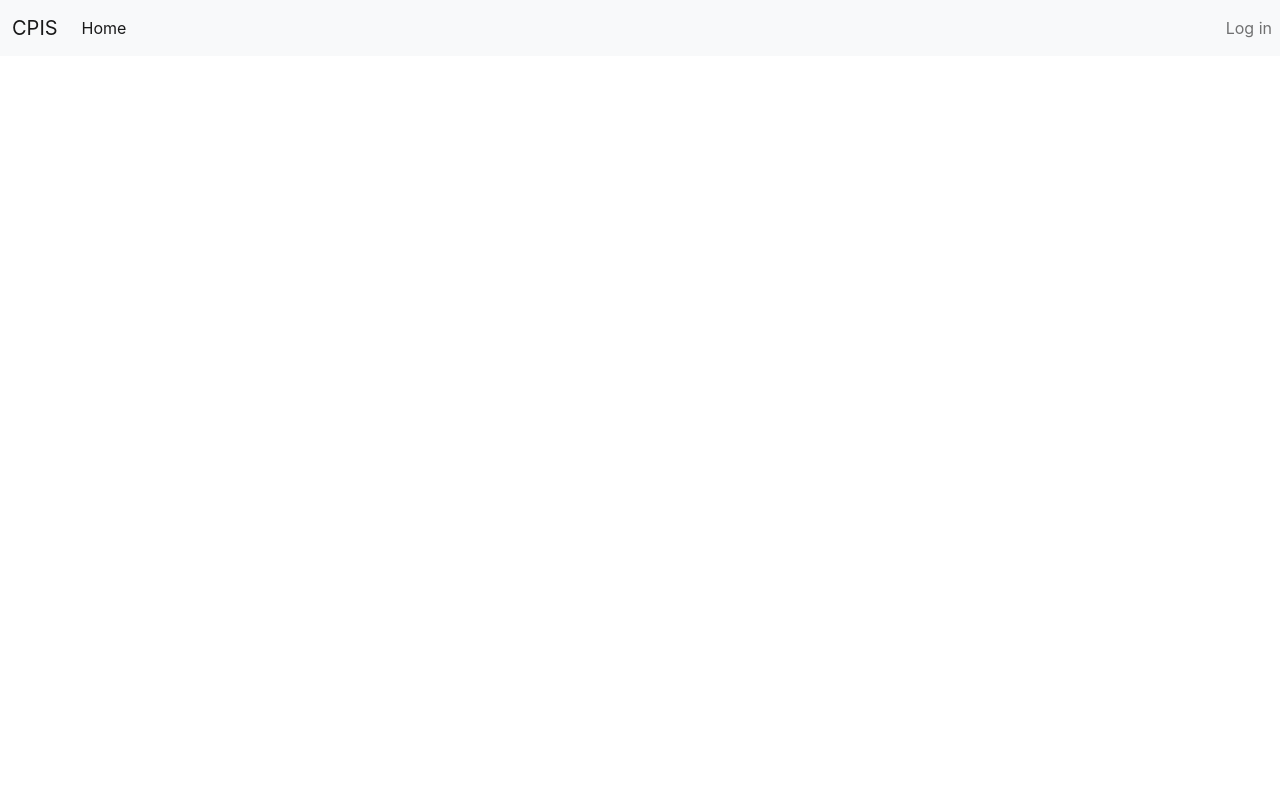
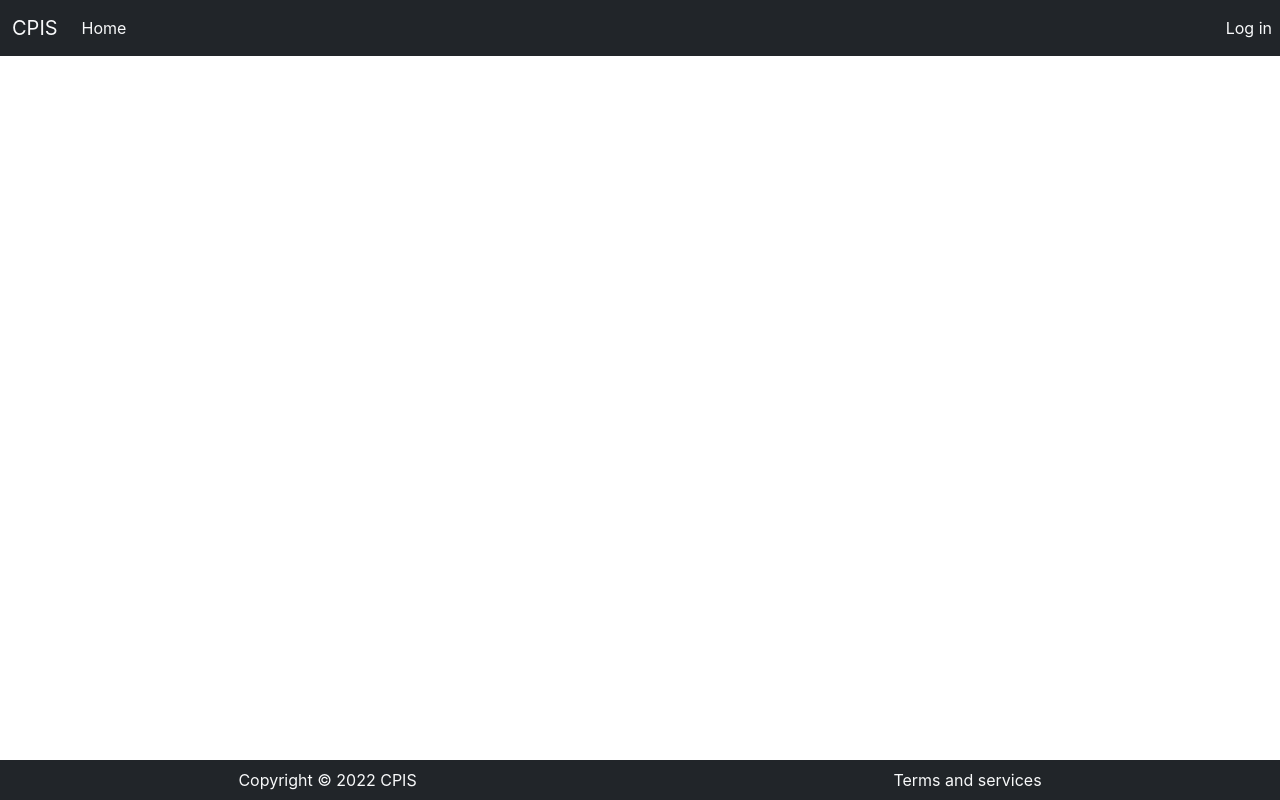
Before and after one commit to KalaNeha/covid_patient_info_ui, a React (Create React App) app: page /1/1/1/1 in a window 1280 px wide. Built offline with nearby package versions, Linux system fonts and the light colour scheme; no server answers.

Commit message:
css added

```diff
--- a/package.json
+++ b/package.json
@@ -11,7 +11,7 @@
     "@testing-library/react": "^13.4.0",
     "@testing-library/user-event": "^13.5.0",
     "axios": "^0.27.2",
-    "bootstrap": "^4.1.1",
+    "bootstrap": "^4.6.2",
     "chart.js": "^3.9.1",
     "d3": "^3.5.17",
     "d3-scale": "^4.0.2",
--- a/src/App.js
+++ b/src/App.js
@@ -8,12 +8,15 @@ import DistrictList from './user/District_list';
 import DistrictInformation from './admin/DistrictInformation';
 import './App.css';
 import {BrowserRouter as Router,  Route, Routes,} from 'react-router-dom';
+import Footer from "./component/Footer";
 
 function App(){
 
     return (
+      <>
+      <Nav/>
       <Router>
-    <Nav/>
+
     {/* <ProtectedRoutes /> */}
     <Routes>
      {/* <Route path="/" element={<Navigate to="/home" />} /> */}
@@ -28,6 +31,10 @@ function App(){
 
     </Routes>
 </Router>
+<Footer/>
+
+      </>
+
     );
 
 }
--- a/src/admin/Login.js
+++ b/src/admin/Login.js
@@ -46,7 +46,7 @@ function App() {
       <div className="error">{errorMessages.message}</div>
     );
 
-  const renderForm = (
+ const renderForm = (
     <div className="form">
       <form onSubmit={handleSubmit}>
         <div className="input-container">
--- a/src/component/Chart.js
+++ b/src/component/Chart.js
@@ -49,11 +49,12 @@ export default function App({data}) {
       height={500}
       data={data}
       margin={{
-        top: 50,
+        top: 200,
         right: 30,
         left: 100,
         bottom: 5
       }}
+      padding-bottom={56}
     >
       <CartesianGrid strokeDasharray="3 3" />
       <XAxis dataKey="name" />
--- /dev/null
+++ b/src/component/Footer.js
@@ -0,0 +1,16 @@
+import React from 'react';
+
+function Footer(){
+	return(
+		<>
+			<div className="fixed-bottom text-light bg-dark">
+				<div className=" d-flex justify-content-around">
+						 <div class="p-2">Copyright © 2022 CPIS</div>
+				  		<div class="p-2">Terms and services</div>
+
+				</div>
+			</div>
+		</>
+	);
+}
+export default Footer;
--- a/src/component/LineChart.js
+++ b/src/component/LineChart.js
@@ -34,7 +34,7 @@ import {
     },
   };
 
-  const labels = ['January', 'February', 'March', 'April', 'May', 'June', 'July', 'August', 'September'];
+  const labels = ['January', 'February', 'March', 'April', 'May', 'June', 'July', 'August', 'September']
 
   const data = {
     labels,
@@ -43,19 +43,19 @@ import {
         label: 'Active Cases',
         data: [37444,37544,57444,77440,87444,47449,37478],
         borderColor: 'blue',
-        backgroundColor: 'rgba(255, 99, 132, 0.5)',
+        backgroundColor: 'blue',
       },
       {
         label: 'Closed Cases',
         data: [30444,37544,57444,77440,77444,87449,97478],
         borderColor: 'red',
-        backgroundColor: 'rgba(53, 162, 235, 0.5)',
+        backgroundColor: 'red',
       },
       {
         label: 'Death',
         data: [37404,27544,7444,7440,7444,4449,3478],
         borderColor: 'green',
-        backgroundColor: 'rgba(53, 162, 235, 0.5)',
+        backgroundColor: 'green',
       }
     ],
   };
@@ -65,8 +65,8 @@ const LineChart = () => {
         <>
             <div className='container-fluid'>
                 <div className='row'>
-                    <div className='col-md-5 mb-3 mt-3'>
-                    <Line options={options} data={data} />;
+                    <div className='col-md-5 mb-3 mt-3' style={{width:1000, margin:20, padding:56}}>
+                    <Line options={options} data={data}/>
                     </div>
                 </div>
             </div>
--- a/src/component/Nav.js
+++ b/src/component/Nav.js
@@ -1,24 +1,22 @@
 import React from 'react';
 
-
-
 function Nav(){
-    return(
-        <>
-            <div><nav className="navbar navbar-expand-lg bg-light">
+	return(
+		<>
+			<div><nav className="navbar navbar-expand-lg fixed-top bg-dark">
   <div className="container-fluid">
-    <a className="navbar-brand" href="/">CPIS  </a>
+    <a className="navbar-brand text-light" href="/"> CPIS  </a>
     <button className="navbar-toggler" type="button" data-bs-toggle="collapse" data-bs-target="#navbarNav" aria-controls="navbarNav" aria-expanded="false" aria-label="Toggle navigation">
       <span className="navbar-toggler-icon"></span>
     </button>
     <div className="collapse navbar-collapse" id="navbarNav">
       <ul className="navbar-nav">
         <li className="nav-item">
-          <a className="nav-link active" aria-current="page" href="/">Home</a>
+          <a className="nav-link active text-light" aria-current="page" href="/">Home</a>
         </li>
 
         <li className="nav-item position-absolute end-0">
-          <a className="nav-link" href="/login">Log in</a>
+          <a className="nav-link text-light" href="/login">Log in</a>
         </li>
 
       </ul>
@@ -26,7 +24,7 @@ function Nav(){
   </div>
 </nav>
 </div>
-        </>
-    );
+		</>
+	);
 }
 export default Nav;
--- a/src/component/PatientInformationDisplay.js
+++ b/src/component/PatientInformationDisplay.js
@@ -1,3 +1,4 @@
+import { fontWeight } from '@mui/system';
 import React from 'react';
 import Graph from './Graph';
 
@@ -8,14 +9,14 @@ function PatientInformationDisplay(props){
 
   return (
   <>
-<div className="form-group row">
-
-      <label htmlFor="staticEmail" className="col-sm-2 col-form-label">Name</label>
+<div className="form-group row" style={{width:1000, margin:20, padding:56}}>
+<h2>Patient Details</h2>
+      <label htmlFor="staticEmail" className="col-sm-2 col-form-label" style={{fontWeight:700}}>Name</label>
       <div className="col-sm-10">
         {name}
       </div>
       <div className="form-group row">
-      <label htmlFor="inputPassword" className="col-sm-2 col-form-label">Email</label>
+      <label htmlFor="inputPassword" className="col-sm-2 col-form-label" style={{fontWeight:700}}>Email</label>
       <div className="col-sm-10">
         {email}
       </div>
@@ -27,7 +28,7 @@ function PatientInformationDisplay(props){
       </div>
       </div> */}
       <div className="form-group row">
-      <label htmlFor="inputPassword" className="col-sm-2 col-form-label">Age</label>
+      <label htmlFor="inputPassword" className="col-sm-2 col-form-label" style={{fontWeight:700}}>Age</label>
       <div className="col-sm-10">
         {age}
       </div>
--- a/src/component/PatientTable.js
+++ b/src/component/PatientTable.js
@@ -12,7 +12,7 @@ const PatientTable = (props) => {
   const {alldata : rows, name} =props;
 
   return (
-<TableContainer component={Paper}>
+<TableContainer component={Paper} className='mb-5 ms-1'>
       <Table sx={{ minWidth: 650 }} aria-label="simple table">
        <TableHead>
           <TableRow>
--- a/src/component/UserTable.js
+++ b/src/component/UserTable.js
@@ -19,7 +19,7 @@ const UserTable = (props) => {
 
  console.log(props);
   return (
-    <TableContainer component={Paper}>
+    <TableContainer component={Paper} className='mb-5 ms-1'>
       <Table sx={{ minWidth: 650 }} aria-label="simple table">
        <TableHead>
           <TableRow>
```
Also changed, not shown: 1 other file (tests, documents, lock files or other folders).
